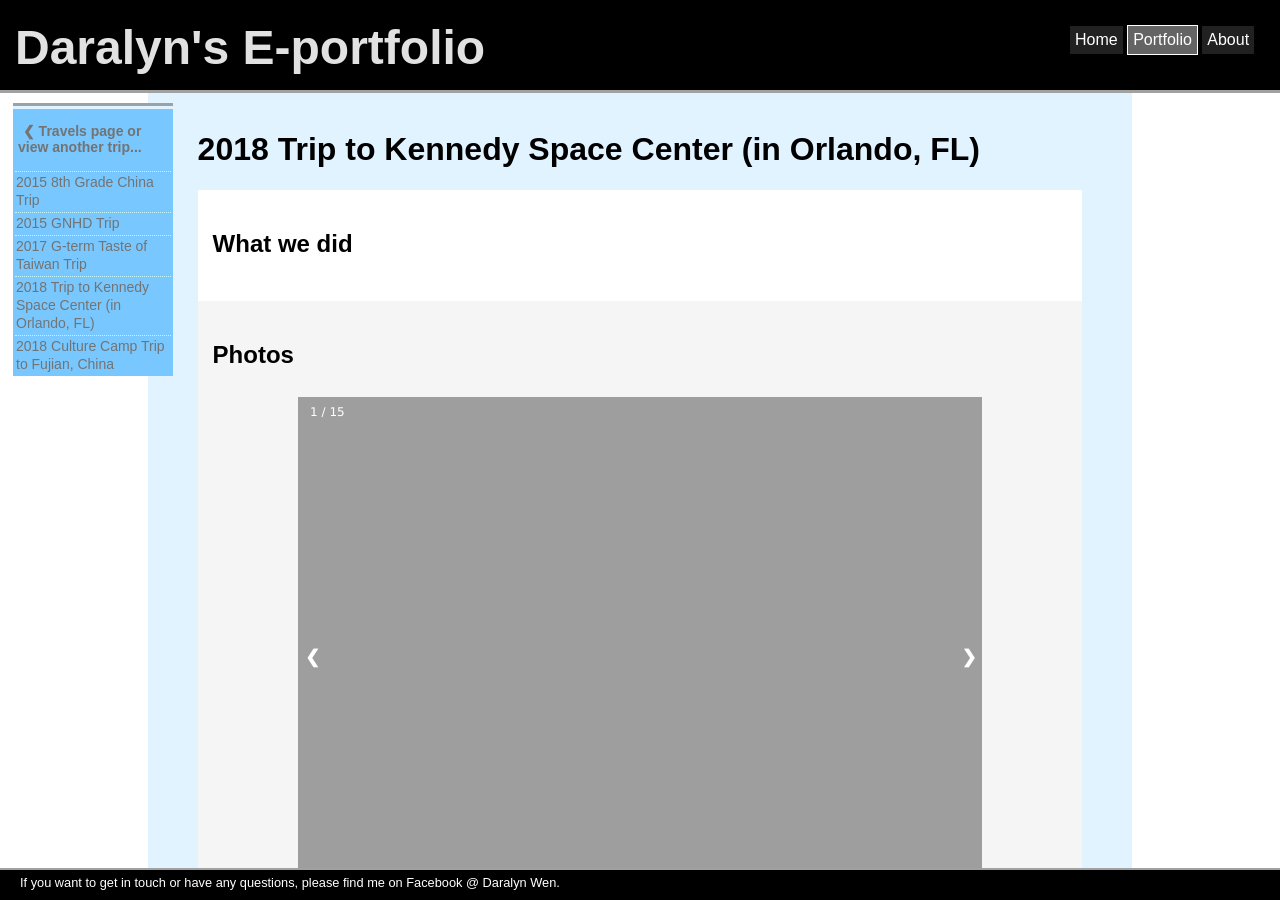
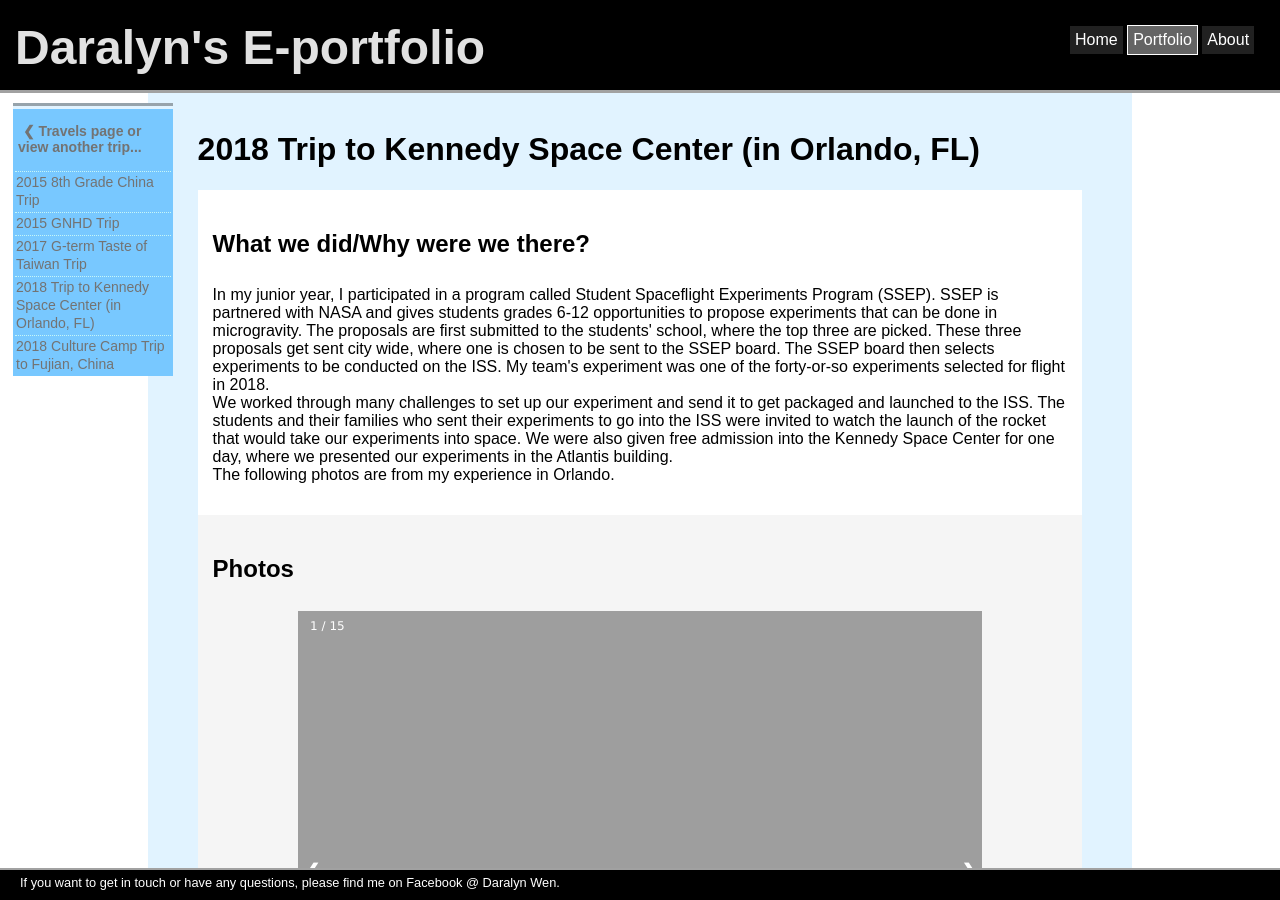
Before and after one commit to daralyn/daralyn.github.io, a Jekyll site: the page built from portfolio/travels/2018orlando.html, in a window 1280 px wide and 900 px high. Built offline with Jekyll 4.4.1, drawn with Linux system fonts in a browser that asks for light colours.

Commit message:
Update 2018orlando.html

```diff
--- a/portfolio/travels/2018orlando.html
+++ b/portfolio/travels/2018orlando.html
@@ -35,8 +35,11 @@ title: Daralyn's 2018 Trip to Kennedy Space Center (in Orlando, FL)
 </h1>
 
 <div class="sectionodd">
-	<h2>What we did</h2>
-		<p></p>
+	<h2>What we did/Why were we there?</h2>
+		<p>In my junior year, I participated in a program called Student Spaceflight Experiments Program (SSEP). SSEP is partnered with NASA and gives students grades 6-12 opportunities to propose experiments that can be done in microgravity. The proposals are first submitted to the students' school, where the top three are picked. These three proposals get sent city wide, where one is chosen to be sent to the SSEP board. The SSEP board then selects experiments to be conducted on the ISS. My team's experiment was one of the forty-or-so experiments selected for flight in 2018.
+	<br> We worked through many challenges to set up our experiment and send it to get packaged and launched to the ISS. The students and their families who sent their experiments to go into the ISS were invited to watch the launch of the rocket that would take our experiments into space. We were also given free admission into the Kennedy Space Center for one day, where we presented our experiments in the Atlantis building.
+	<br> The following photos are from my experience in Orlando.
+	</p>
 </div>
 
 <div class="sectioneven">
```
